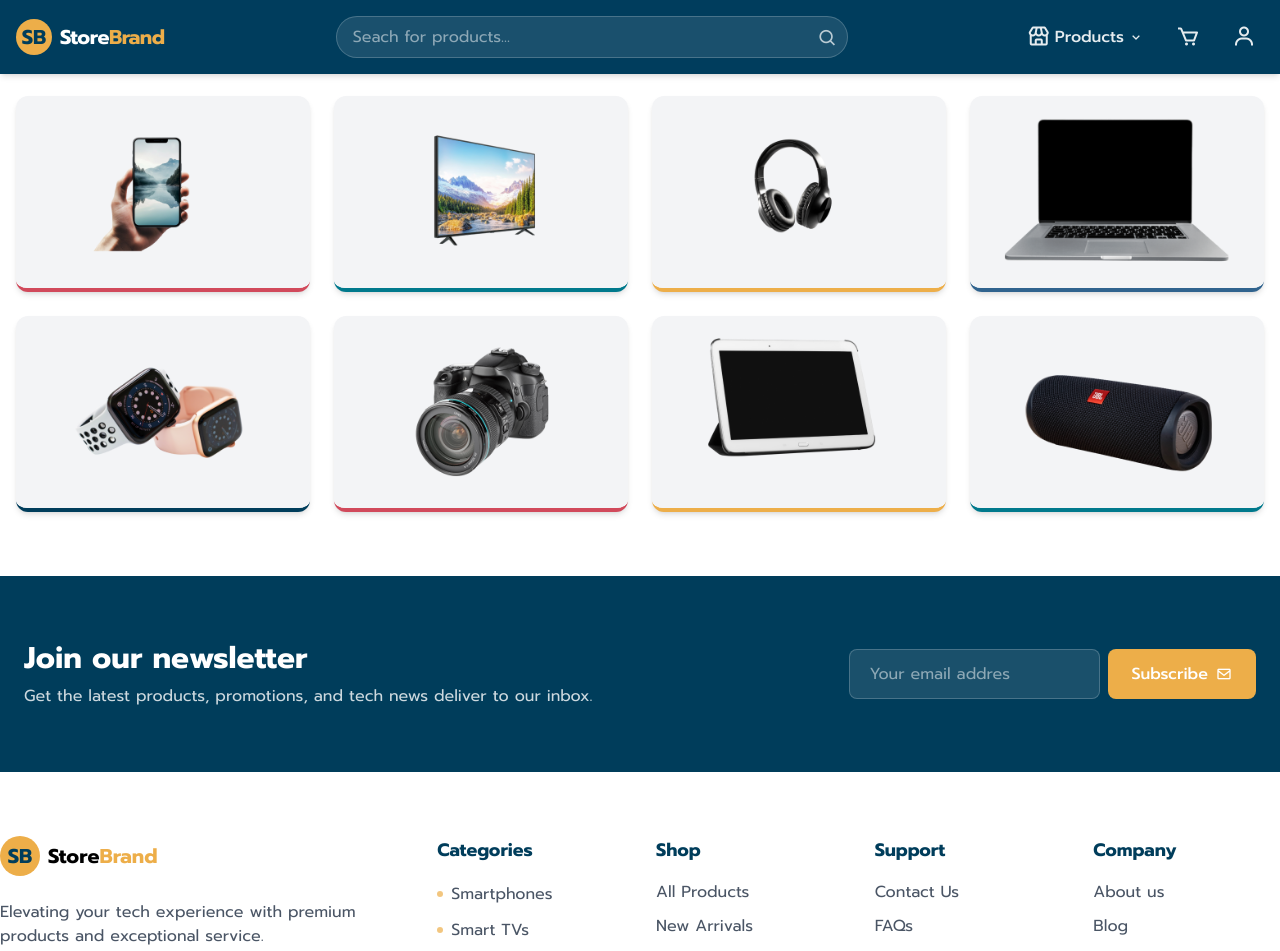
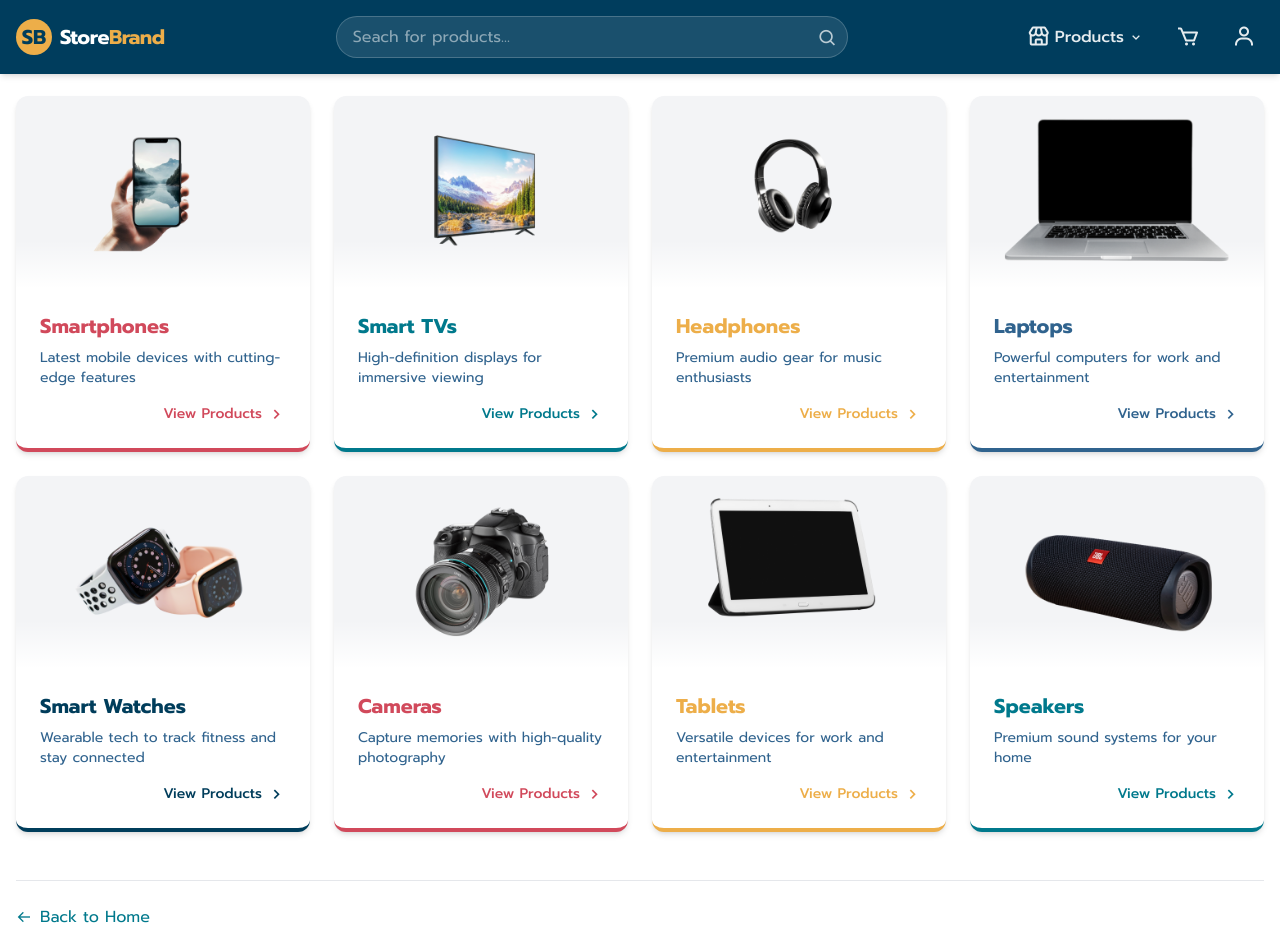
Before and after one commit to frankokule97/next-e-commerce-practice, a Next.js app: page /products in a window 1280 px wide. Shown: the top 951 px of the page. Built offline with nearby package versions, Linux system fonts and the light colour scheme.

Commit message:
finished products page for now and started working on dynamic category part

```diff
--- /dev/null
+++ b/src/app/(store)/products/[category]/page.tsx
@@ -0,0 +1,20 @@
+import { Product, productsList, categories } from "@/app/data/products";
+
+export default async function CategoryPage({params}: {params:Promise<{category: string}>}) {
+    const paramsHandler = await params;
+    const category = paramsHandler.category;
+    return (
+        <div className="max-w-7xl mx-auto px-4 pt-12">
+            <div className="bg-gradient-to-r from-[#003d5b] to-[#00798c] rounded-2xl p-8 mb-12 text-white relative overflow-hidden">
+                <div className="relative z-10">
+                    <h1 className="text-4xl font-bold mb-3">
+                        Smartphones
+                    </h1>
+                    <p className="text-lg text-white/80 max-w-2xl">
+                        Explore our selection of premium smartphones designed for exceptional performance
+                    </p>
+                </div>
+            </div>
+        </div>
+    )
+}
--- a/src/app/(store)/products/page.tsx
+++ b/src/app/(store)/products/page.tsx
@@ -27,11 +27,41 @@ export default function ProductsPage() {
                                 sizes="(max-width: 768px) 100vw, (max-width: 1200px) 50vw, 25vw"
                                 className="object-contain p-4 group-hover:scale-105 transition-transform duration-300"
                             />
+                            <div className="absolute bottom-0 left-0 right-0 h-12 bg-gradient-to-t from-white to-transparent"></div>
+                        </div>
+                        <div className='p-6'>
+                            <h3
+                                className='text-xl font-bold mb-2 text-[#003d5b]
+                                group-hover:text-[#00798c] transition-colors'
+                                style={{color: category.color}}>
+                                {category.name}
+                            </h3>
+                            <p className='text-sm text-[#30638e] mb-4'>
+                                {category.description}
+                            </p>
+                            <div
+                                className='flex justify-end items-center
+                                text-sm font-medium transition-colors'
+                                style={{color: category.color}}>
+                                <span className="mr-1">
+                                    View Products
+                                </span>
+                                <i className="bx bx-chevron-right text-xl transform group-hover:translate-x-1 transition-transform"></i>
+                            </div>
                         </div>
                     </Link>
                 ))}
             </div>
+           {/* Bottom navigation*/}
+            <div className="mt-12 pt-6 border-t border-gray-200">
+                <Link
+                    href="/"
+                    className="inline-flex items-center text-[#00798c]
+                    hover:text-[#003d5b] transition-colors">
+                    <i className="bx bx-arrow-back mr-2"></i>
+                    Back to Home
+                </Link>
+            </div>
         </div>
-
     )
 }
```
